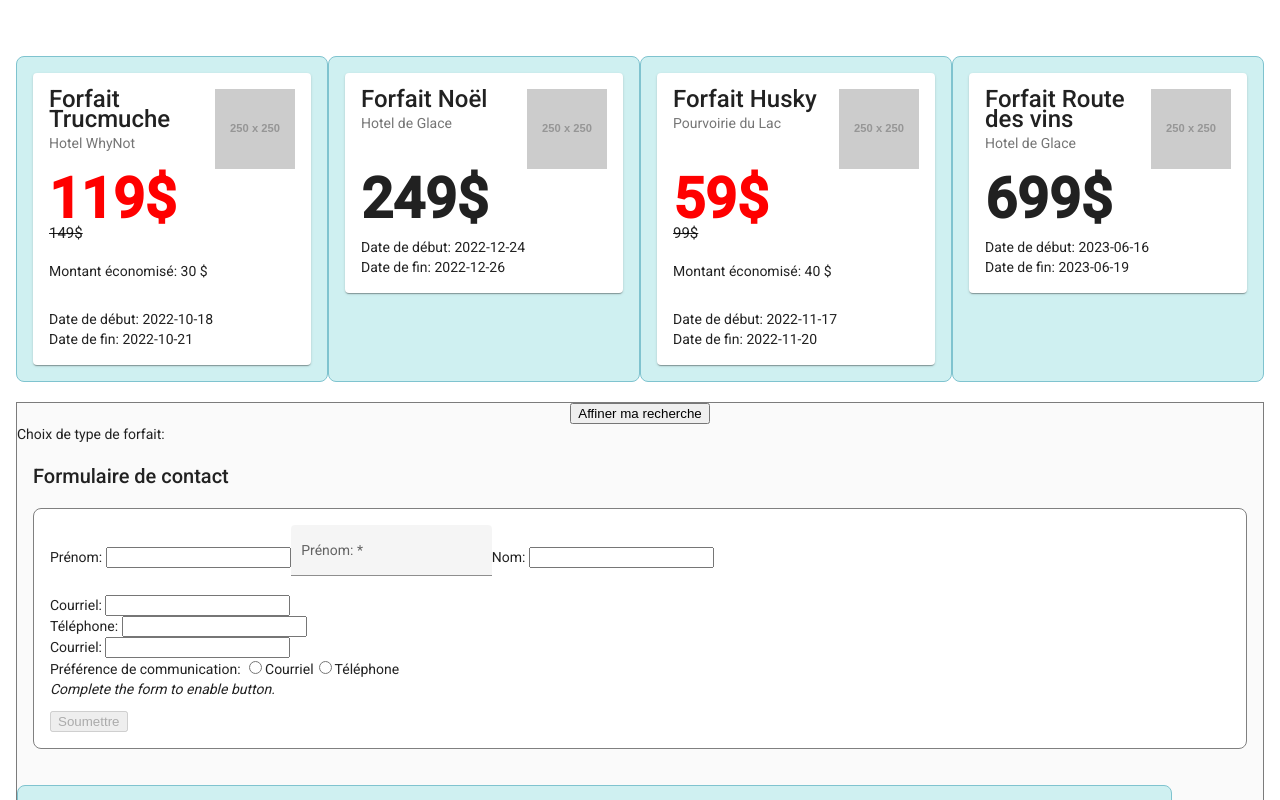
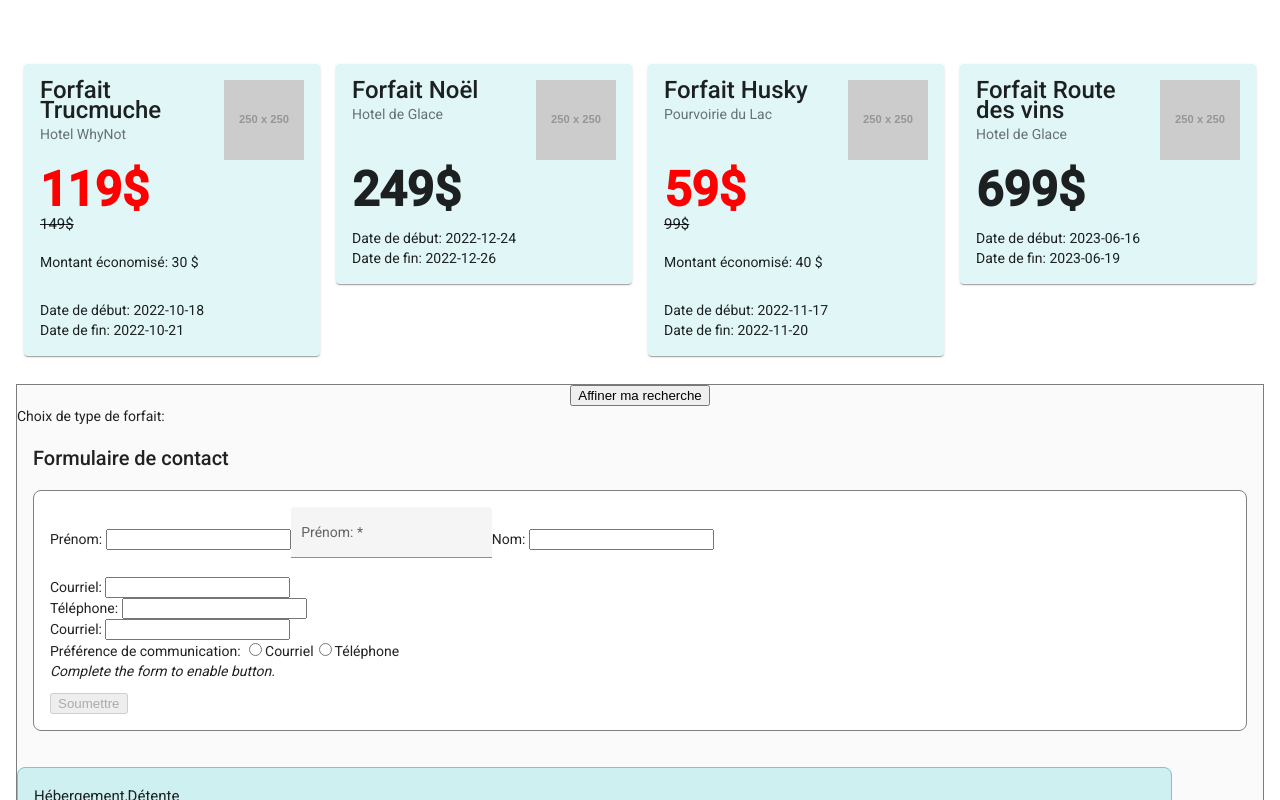
Before and after one commit to angelayke/PRGM-Web3-exercice-forfaiterie, an Angular app: page / in a window 1280 px wide. Shown: the top 800 px of the page. Built offline with nearby package versions, Linux system fonts and the light colour scheme.

Commit message:
css de groupe forfait changé

```diff
--- a/src/app/groupe-forfaits/groupe-forfaits.component.css
+++ b/src/app/groupe-forfaits/groupe-forfaits.component.css
@@ -1,9 +1,9 @@
 :host{
-    display: block;
-    border: 1px solid rgb(127, 195, 207);
-    background-color: rgb(207, 240, 241);
-    border-radius: 0.5rem;
     width: 90%;
-    padding: 1rem;
+    padding: 0.5rem;
     margin: 20px 0;
 }
+
+.mat-card {
+    background-color: rgb(224, 246, 247);
+}
--- a/src/styles.css
+++ b/src/styles.css
@@ -14,12 +14,12 @@ body { margin: 0; font-family: Roboto, "Helvetica Neue", sans-serif; }
 
 .color {
     color: red;
-    font-size: 3.5rem;
+    font-size: 3rem;
     font-weight: 700;
 }
 
 .prix {
-    font-size: 3.5rem;
+    font-size: 3rem;
     font-weight: 700;
 }
 
```
